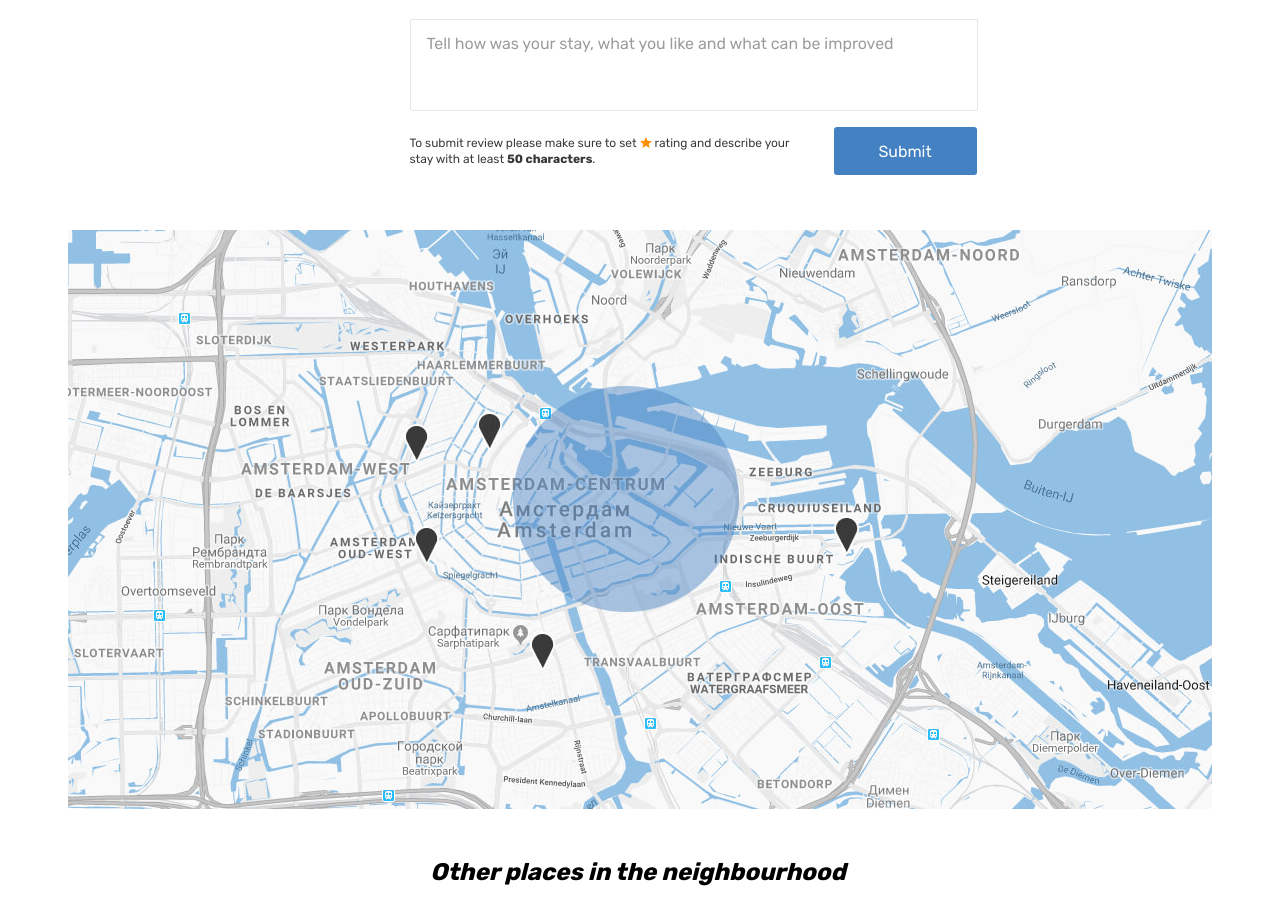
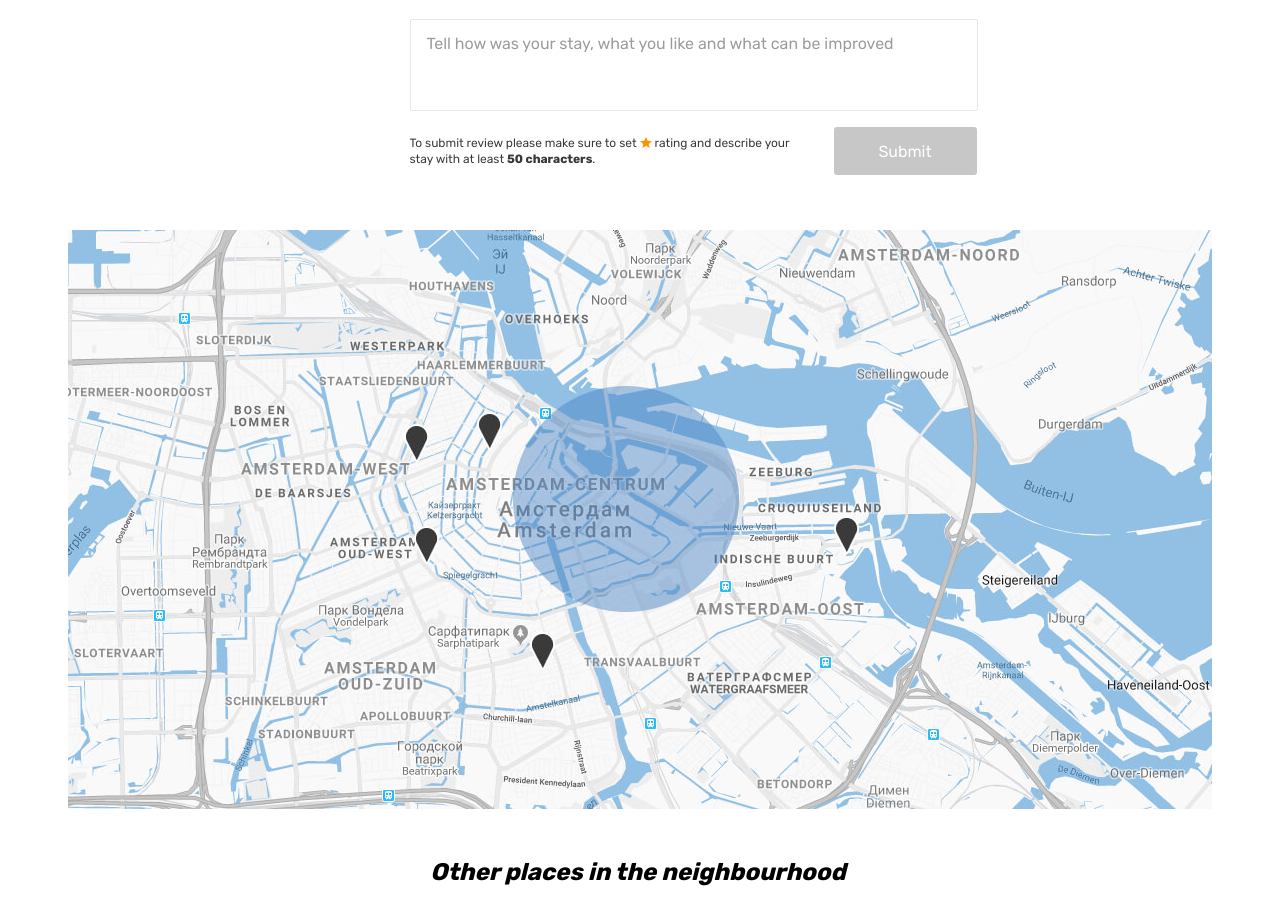
Before and after one commit to htmlacademy-react/2432063-six-cities-15, a React (Vite) app: page /Offer/1 in a window 1280 px wide. Shown: the part 1728-2633 px from the top of the page. Built offline with nearby package versions, Linux system fonts and the light colour scheme.

Commit message:
minor fix

```diff
--- a/src/pages/offer/offer.tsx
+++ b/src/pages/offer/offer.tsx
@@ -218,7 +218,7 @@ function Offer(): JSX.Element {
                     <p className="reviews__help">
                       To submit review please make sure to set <span className="reviews__star">rating</span> and describe your stay with at least <b className="reviews__text-amount">50 characters</b>.
                     </p>
-                    <button className="reviews__submit form__submit button" type="submit" disabled="">Submit</button>
+                    <button className="reviews__submit form__submit button" type="submit" disabled>Submit</button>
                   </div>
                 </form>
               </section>
```
